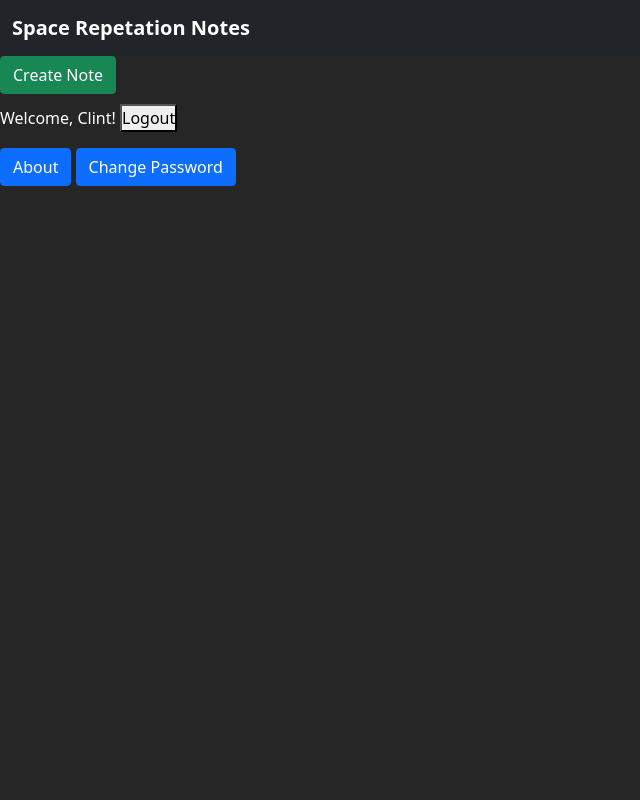
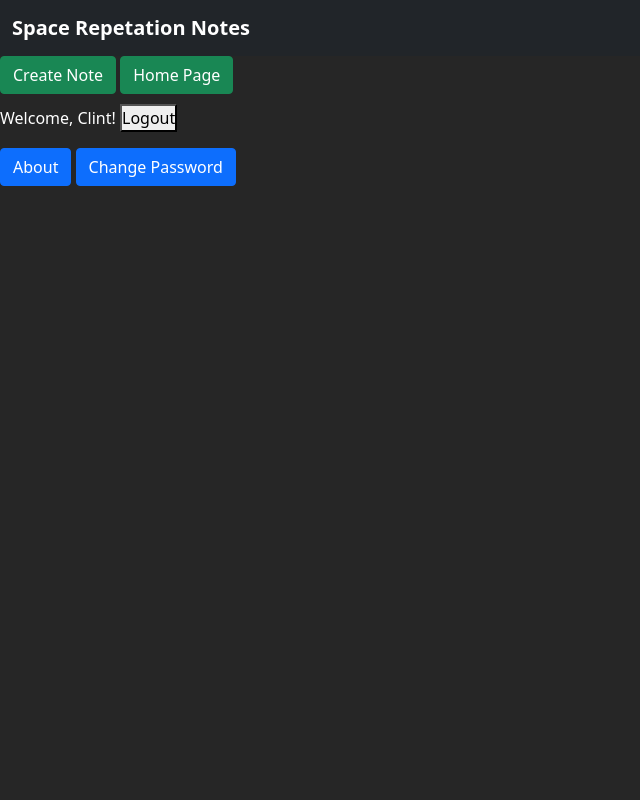
Before and after one commit to Ashutoshjadhav3311/DJangoMyAWSPipeline, a Django app: page / in a window 1280 px wide; the page is wider, and only the part inside the window is pictured. Shown: that part, without its empty margins (0-640 px from the left). Run offline with Django 3.2, Linux system fonts and the light colour scheme; a user stored in the database is signed in; data that the repository does not hold is empty; parts of the project's set-up code (start-up, migrations or seed data) failed here and were passed over; some libraries are stand-ins or nearby versions.

Commit message:
Update base.html

```diff
--- a/notesapp/templates/base.html
+++ b/notesapp/templates/base.html
@@ -95,6 +95,10 @@
         <a href="{% url 'new' %}">
             <button type="button" class="btn btn-success" id="addBtn">Create Note</button>
         </a>
+         <a href="{% url 'index' %}">
+            <button type="button" class="btn btn-success" id="addBtn">Home Page</button>
+        </a>
+
         {% endif %}
         {% block content %}
         <h1>Hello World</h1>
```
